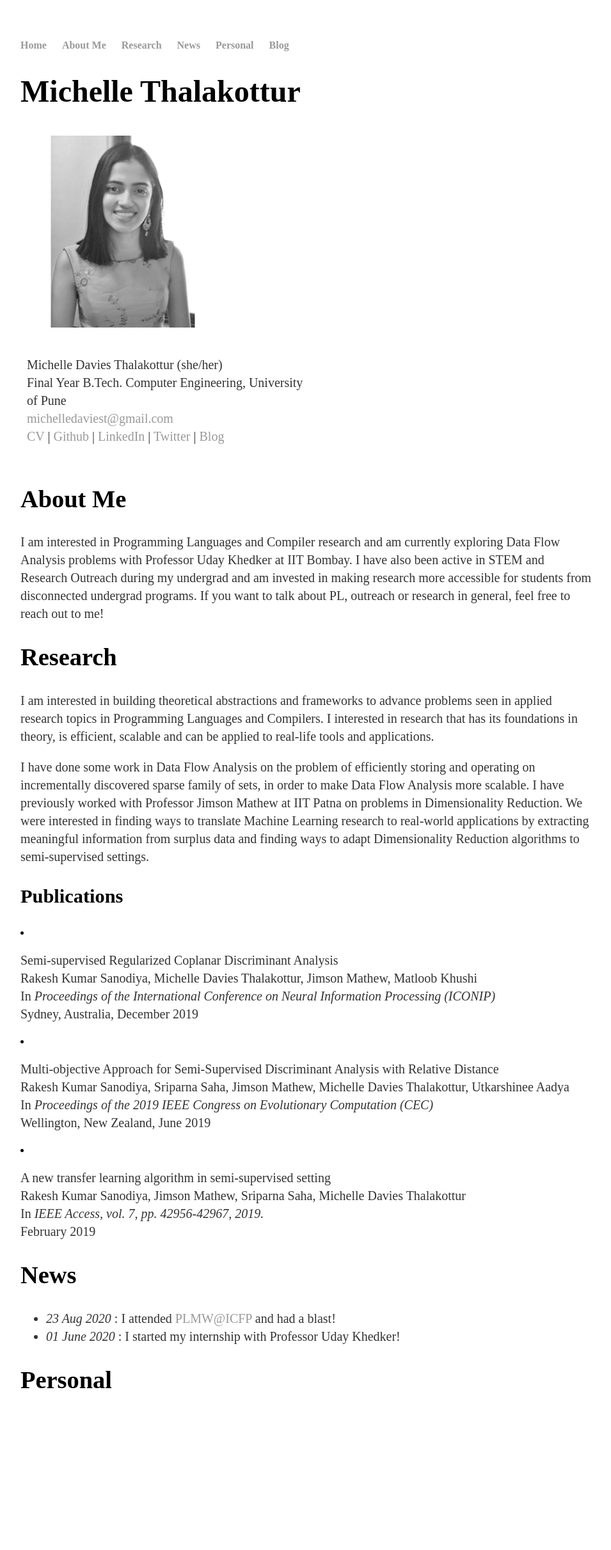
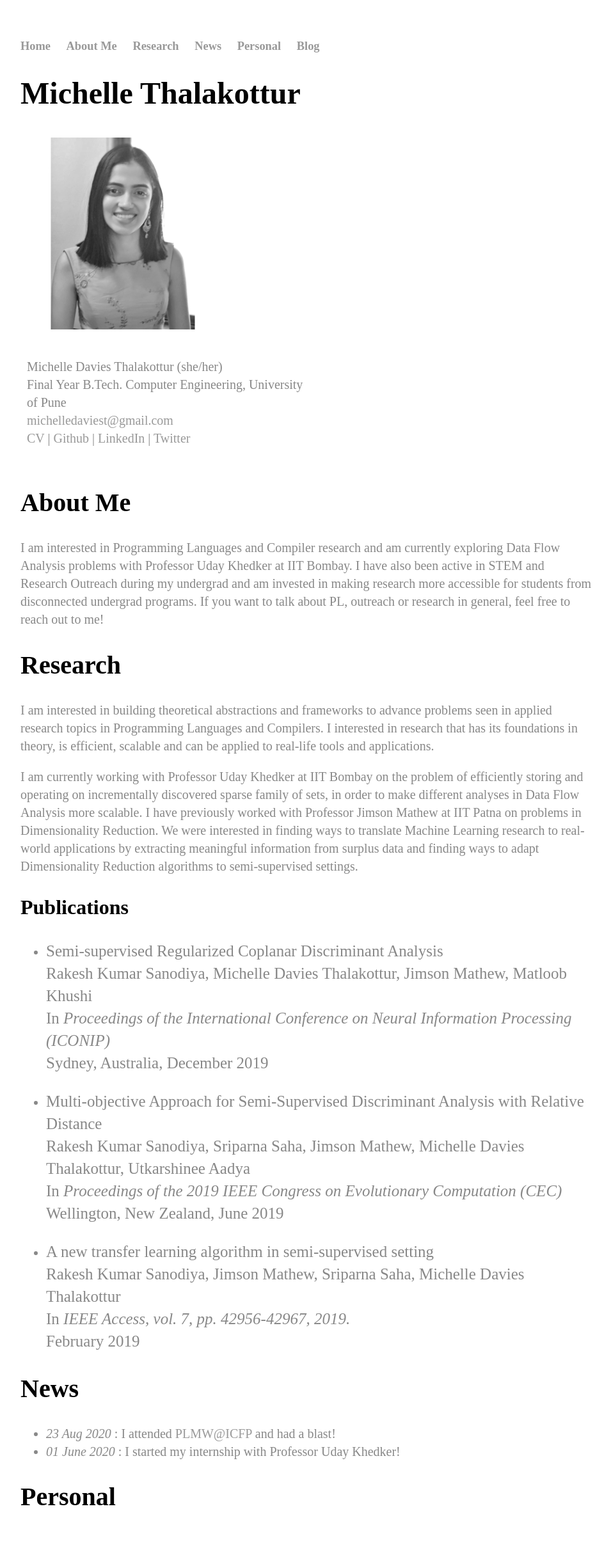
Before and after one commit to michelledaviest/michelledaviest.github.io, a Jekyll site: the page built from index.html, in a window 1280 px wide. Shown: the whole page at 64% size, without its empty margins (160-1115 px from the left). Built offline with Jekyll 4.4.1, drawn with Linux system fonts in a browser that asks for light colours; some web fonts are replaced; before the commit the page ends 2239 px from its top, so only the background shows below that.

Commit message:
small chnages

```diff
--- a/css/main.css
+++ b/css/main.css
@@ -19,15 +19,15 @@ body { margin: 60px auto; width: 70%; }
 a { text-decoration: none; color: #999; }
 a:hover { text-decoration: underline; }
 
-p, ul { font-size: 1.25em; line-height: 1.4em; color: #333; }
+p, ul { font-size: 1.25em; line-height: 1.4em; color: #888; }
 
 h1, h2, h3, h4 { font-family: 'Gentium Book Basic'; }
 h1 { font-size: 3em;  }
-h2 { font-size: 2.4em; }
-h3 { font-size: 1.9em; }
+h2 { font-size: 2.5em; }
+h3 { font-size: 2.0em; }
 h4 { font-size: 1.5em; }
 
-nav ul, footer ul { font-size: 1em; font-family: 'Gentium Book Basic'; padding: 0px; list-style: none; font-weight: bold; }
+nav ul, footer ul { font-size: 1.15em; font-family: 'Gentium Book Basic'; padding: 0px; list-style: none; font-weight: bold; }
 nav ul li, footer ul li { display: inline; margin-right: 20px; }
 
 footer { border-top: 1px solid #d5d5d5; font-size: .8em; }
--- a/index.html
+++ b/index.html
@@ -14,7 +14,7 @@ title: Michelle Thalakottur
 			Michelle Davies Thalakottur (she/her)<br>
 			Final Year B.Tech. Computer Engineering, University of Pune<br>
 			<a href="mailto:michelledaviest@gmail.com">michelledaviest@gmail.com</a><br>
-			<a href="files/michelle-thalakottur_cv.pdf">CV</a> | <a href="https://github.com/michelledaviest">Github</a> | <a href="https://www.linkedin.com/in/michelle-thalakottur-32925914a/">LinkedIn</a> | <a href="https://www.twitter.com/michelledaviest">Twitter</a> | <a href="https://michelledaviest.github.io/blog">Blog</a>
+			<a href="files/michelle-thalakottur_cv.pdf">CV</a> | <a href="https://github.com/michelledaviest">Github</a> | <a href="https://www.linkedin.com/in/michelle-thalakottur-32925914a/">LinkedIn</a> | <a href="https://www.twitter.com/michelledaviest">Twitter</a>
 			</p
   		</div>
 	</div>
@@ -29,26 +29,26 @@ title: Michelle Thalakottur
 <div class="blurb" id="researchsec">
 	<h2>Research</h2>
 	<p>I am interested in building theoretical abstractions and frameworks to advance problems seen in applied research topics in Programming Languages and Compilers. I interested in research that has its foundations in theory, is efficient, scalable and can be applied to real-life tools and applications. </p>
-	<p>I have done some work in Data Flow Analysis on the problem of efficiently storing and operating on incrementally discovered sparse family of sets, in order to make Data Flow Analysis more scalable. I have previously worked with Professor Jimson Mathew at IIT Patna on problems in Dimensionality Reduction. We were interested in finding ways to translate Machine Learning research to real-world applications by extracting meaningful information
-from surplus data and finding ways to adapt Dimensionality Reduction algorithms to semi-supervised
-settings. </p>
+	<p>I am currently working with Professor Uday Khedker at IIT Bombay on the problem of efficiently storing and operating on incrementally discovered sparse family of sets, in order to make different analyses in Data Flow Analysis more scalable. I have previously worked with Professor Jimson Mathew at IIT Patna on problems in Dimensionality Reduction. We were interested in finding ways to translate Machine Learning research to real-world applications by extracting meaningful information from surplus data and finding ways to adapt Dimensionality Reduction algorithms to semi-supervised settings. </p>
 
 	<h3>Publications</h3>
+	<ul>
 	<li><p>Semi-supervised Regularized Coplanar Discriminant Analysis<br>
 		Rakesh Kumar Sanodiya, Michelle Davies Thalakottur, Jimson Mathew, Matloob Khushi<br>
 		In <i>Proceedings of the International Conference on Neural Information Processing (ICONIP)</i><br>
 		Sydney, Australia, December 2019<br>
-	</li></p>
+	</p></li>
 	<li><p>Multi-objective Approach for Semi-Supervised Discriminant Analysis with Relative Distance <br>
 		Rakesh Kumar Sanodiya, Sriparna Saha, Jimson Mathew, Michelle Davies Thalakottur, Utkarshinee Aadya <br>
 		In <i>Proceedings of the 2019 IEEE Congress on Evolutionary Computation (CEC)</i><br>
 		Wellington, New Zealand, June 2019<br>
-	</li></p>
+	</p></li>
 	<li><p>	A new transfer learning algorithm in semi-supervised setting<br>
 		Rakesh Kumar Sanodiya, Jimson Mathew, Sriparna Saha, Michelle Davies Thalakottur<br>
 		In <i>IEEE Access, vol. 7, pp. 42956-42967, 2019.</i><br>
 		February 2019<br>
-	</li></p>
+	</p></li>
+	</ul>
 </div>
 
 <div class="blurb" id="newsec">
```
